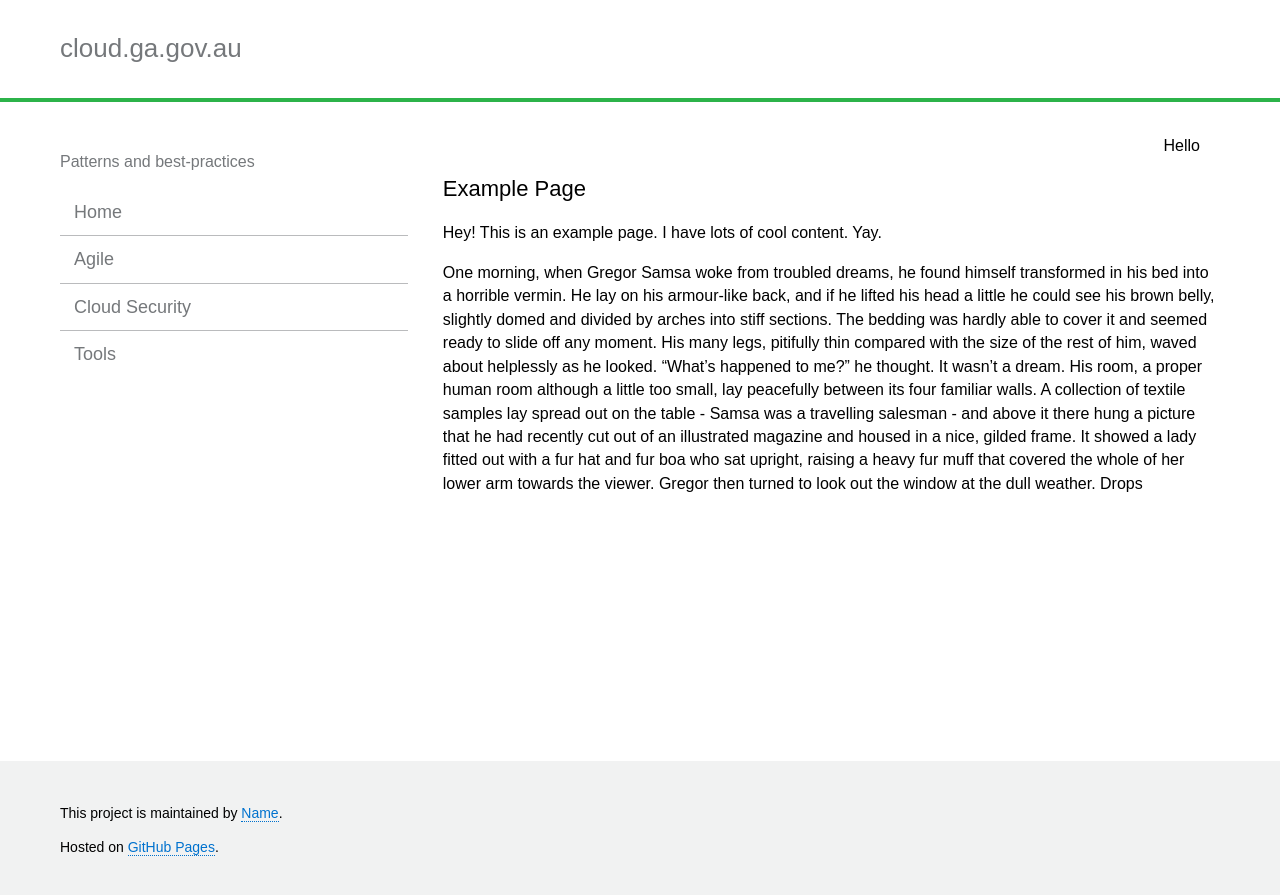
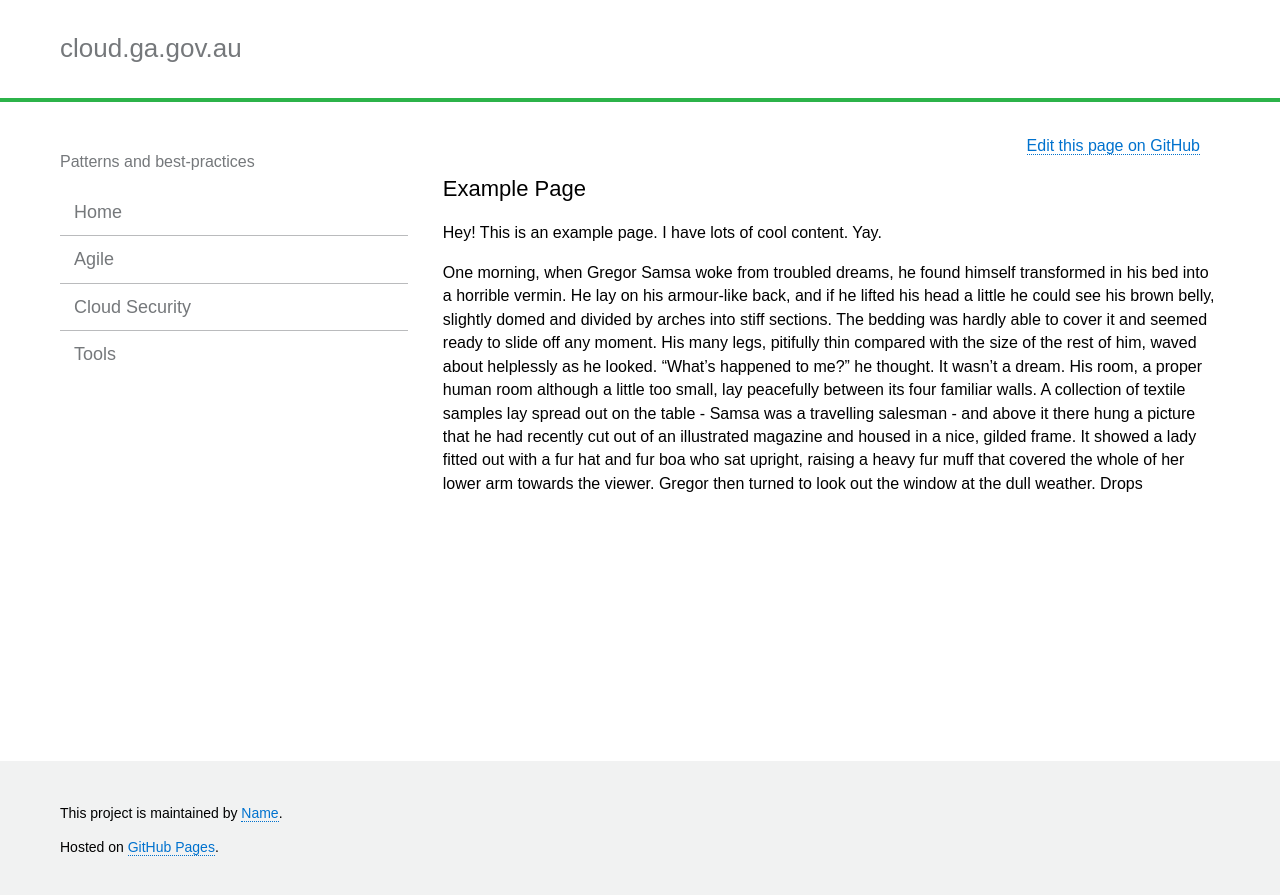
Before and after one commit to GeoscienceAustralia/cloud, a Jekyll site: the page built from docs/_pages/example_page.md, in a window 1280 px wide. Shown: the top 895 px of the page. Built offline with Jekyll 4.4.1, drawn with Linux system fonts in a browser that asks for light colours.

Commit message:
Add edit on github link

```diff
--- a/docs/_layouts/default.html
+++ b/docs/_layouts/default.html
@@ -36,7 +36,9 @@
         {% include sidebar.html %}
 
         <div class="right">
-          Hello
+          <a href="{{ site.github.repository_url }}/edit/master/docs/{{ page.path }}">
+            Edit this page on GitHub
+          </a>
         </div>
 
         <section id="main" class="main-content" role="main">
```
